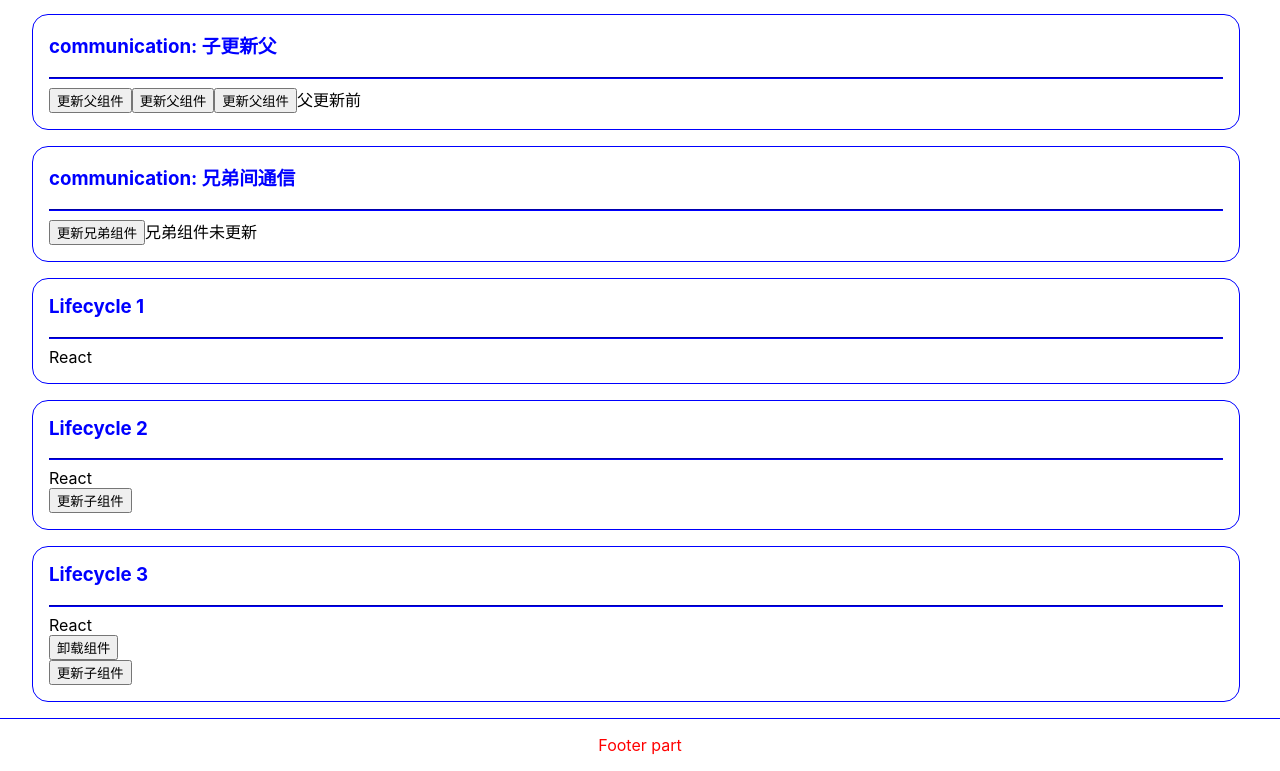
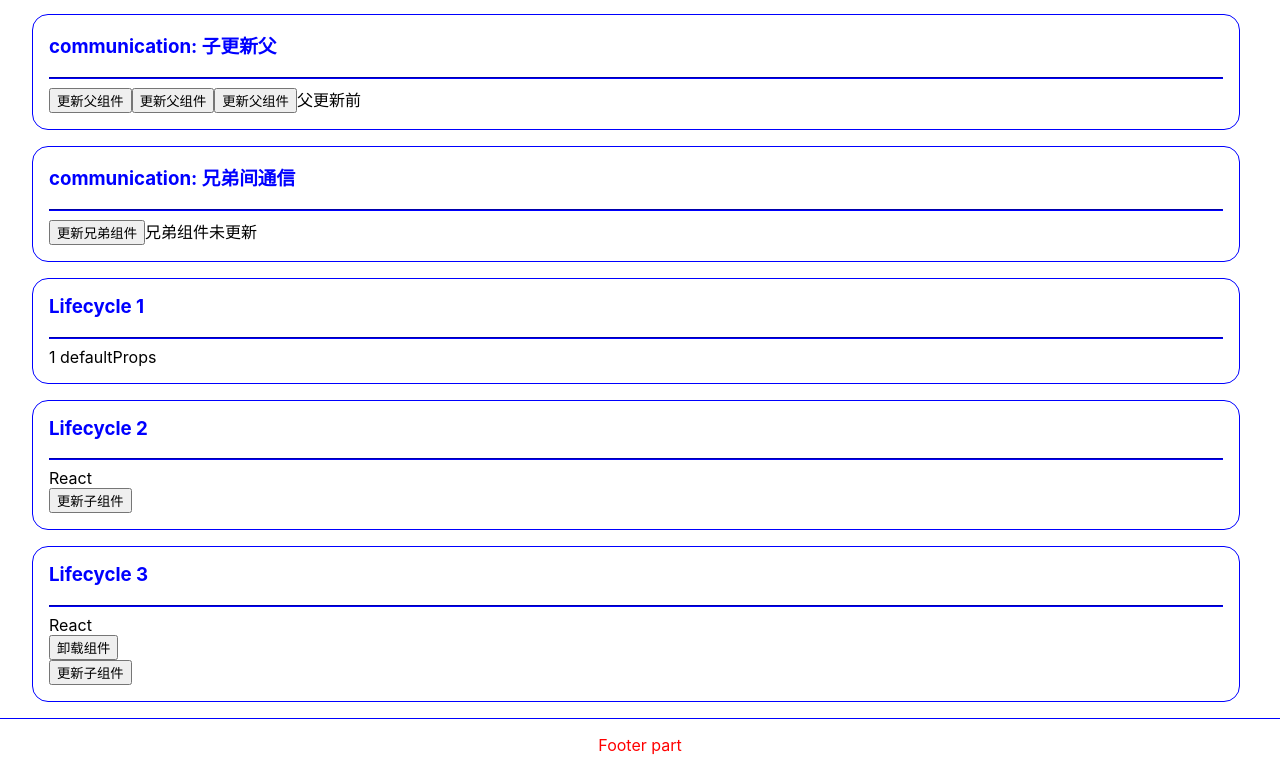
Before and after one commit to coding-camps/react-demo1, a React (Create React App) app: page /app1 in a window 1280 px wide. Shown: the part 2163-2934 px from the top of the page. Built offline with nearby package versions, Linux system fonts and the light colour scheme.

Commit message:
refactor: simplify demo life cycle mounting

```diff
--- a/src/comps/app1/lifecycleC1.jsx
+++ b/src/comps/app1/lifecycleC1.jsx
@@ -3,43 +3,22 @@ import React from "react";
 export default class LifecycleC1 extends React.Component {
     constructor(props) {
         super(props);
-        console.log("constructor");
+        console.log("1 constructor");
         this.state = null;
     }
 
     static defaultProps = {
-        name: "React",
+        name: "1 defaultProps",
     }
 
-    static getDerivedStateFromProps() {
-        console.log("getDerivedStateFromProps");
-    }
-
-    /*
-    componentWillMount() {
-        console.log("componentWillMount(): finished invoking before the first render");
-        console.log("\tNote: the presence of getSnapshotBeforeUpdate or getDerivedStateFromProps");
-        console.log("\t@deprecated 16.3, use componentDidMount or the constructor instead");
-        console.log("\twill stop working in React 17");
-    }
-
-    UNSAFE_componentWillMount() {
-        console.log("UNSAFE_componentWillMount(): finished invoking before the first render");
-        console.log("\tNote: the presence of getSnapshotBeforeUpdate or getDerivedStateFromProps");
-        console.log("\t@deprecated 16.3, use componentDidMount or the constructor instead")
-        console.log("\twill NOT stop working in React 17");
-        console.log("");
-    }
-     */
-
     render() {
-        console.log("render()");
+        console.log("1 render()");
         return (
             <div>{this.props.name}</div>
         );
     }
     componentDidMount() {
-        console.log("componentDidMount() ");
+        console.log("1 componentDidMount() ");
     }
 
 }
```
